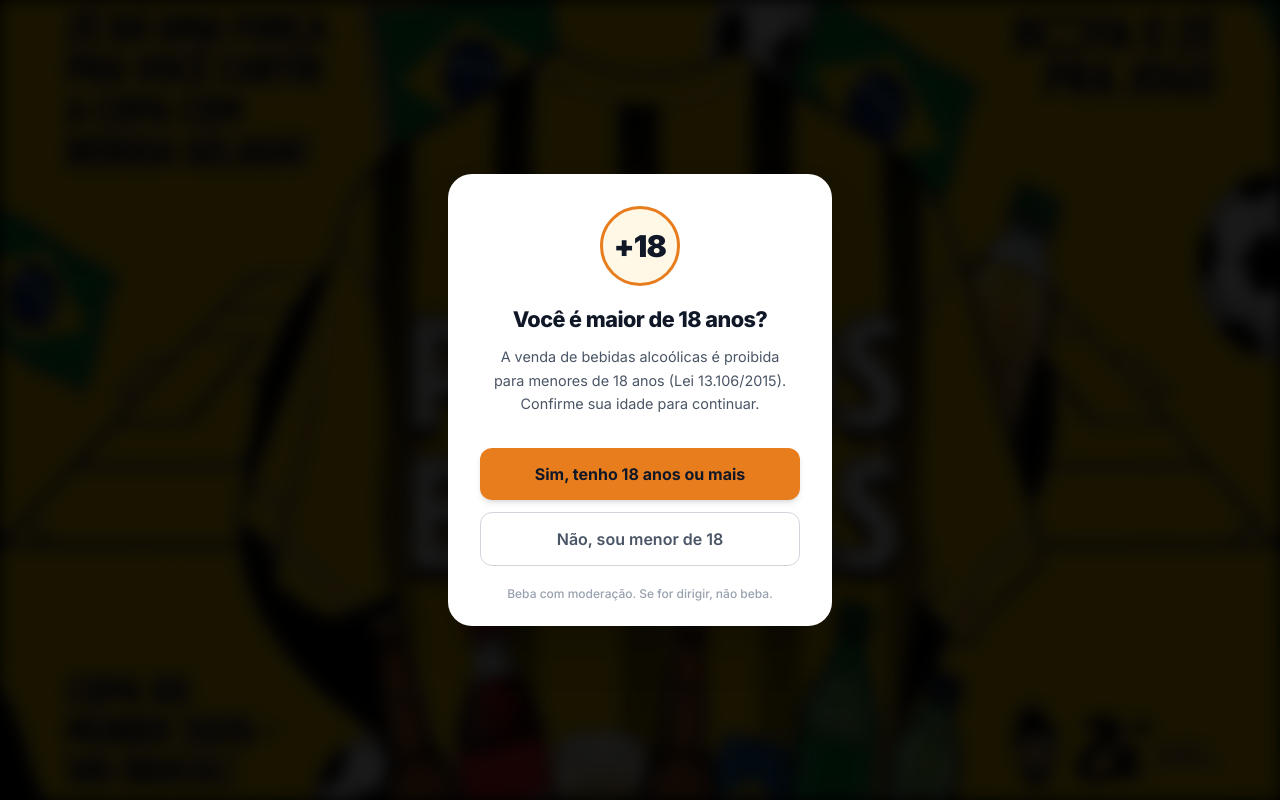
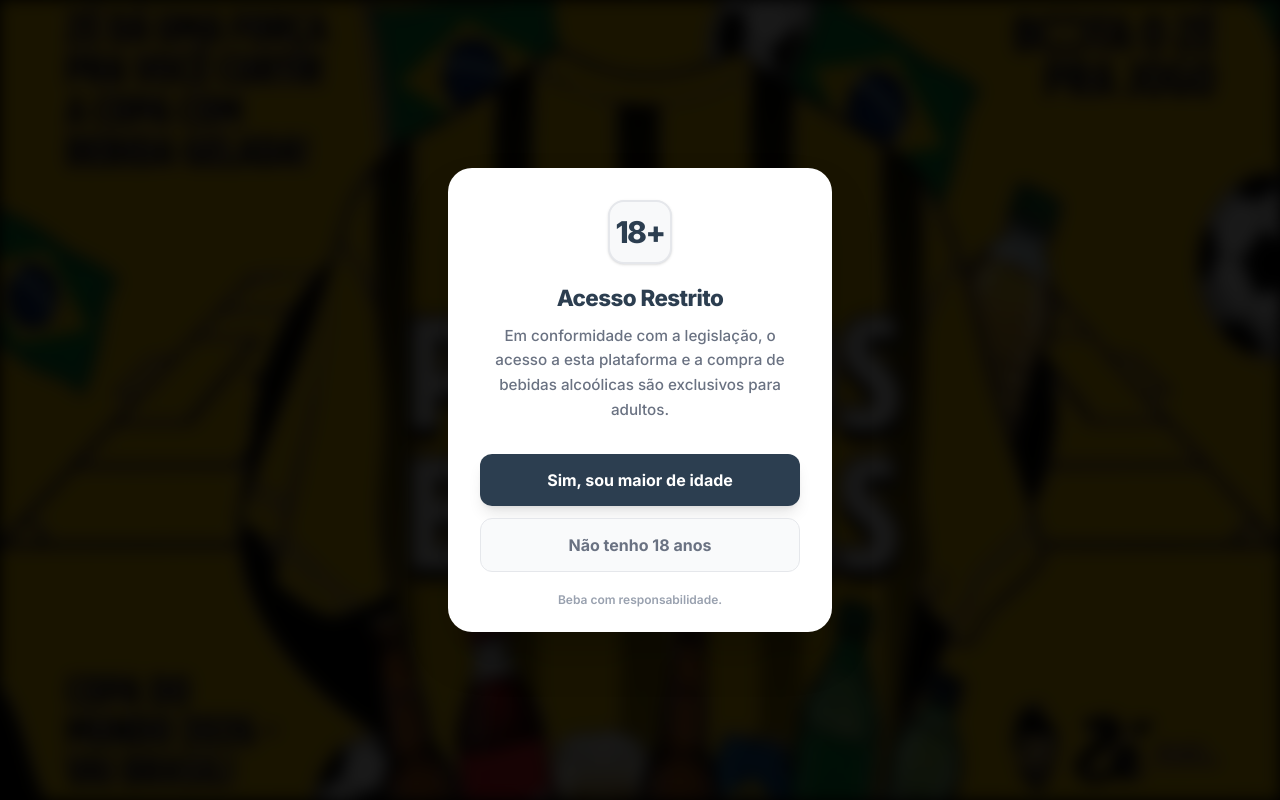
Before and after one commit to samiinunes19-gif/pedidin, a Next.js app: page / in a window 1280 px wide. Built offline with nearby package versions, Linux system fonts and the light colour scheme; no server answers.

Commit message:
style: Altera design do age gate para ser unico e evitar duplicidade

```diff
--- a/app/components/age-gate-wrapper.tsx
+++ b/app/components/age-gate-wrapper.tsx
@@ -28,31 +28,31 @@ function AccessModal({ onConfirm, onDeny }: { onConfirm: () => void; onDeny: ()
       <ModalBackground />
       <div className="fixed inset-0 z-[9999] flex items-center justify-center p-4">
         <div className="bg-white rounded-[1.5rem] p-8 max-w-sm w-full text-center shadow-2xl relative overflow-hidden pb-6">
-          <div className="w-20 h-20 mx-auto mb-5 bg-[#FFF8E7] border-[3px] border-[#E87D1E] rounded-full flex items-center justify-center">
-            <span className="text-3xl font-black text-gray-900 tracking-tight">+18</span>
+          <div className="w-16 h-16 mx-auto mb-5 bg-[#F8F9FA] border-2 border-gray-200 rounded-2xl flex items-center justify-center shadow-sm">
+            <span className="text-3xl font-extrabold text-[#2C3E50] tracking-tighter">18+</span>
           </div>
-          <h1 className="text-gray-900 text-[1.35rem] leading-tight font-extrabold mb-3 font-inter tracking-tight">
-            Você é maior de 18 anos?
+          <h1 className="text-[#2C3E50] text-[1.4rem] leading-tight font-extrabold mb-3 font-inter tracking-tight">
+            Acesso Restrito
           </h1>
-          <p className="text-gray-600 text-[0.9rem] mb-8 leading-relaxed px-1">
-            A venda de bebidas alcoólicas é proibida para menores de 18 anos (Lei 13.106/2015). Confirme sua idade para continuar.
+          <p className="text-gray-500 text-[0.95rem] mb-8 leading-relaxed px-1 font-medium">
+            Em conformidade com a legislação, o acesso a esta plataforma e a compra de bebidas alcoólicas são exclusivos para adultos.
           </p>
           <div className="flex flex-col gap-3 mb-5">
             <button
               onClick={onConfirm}
-              className="w-full py-3.5 rounded-xl bg-[#E87D1E] text-gray-900 font-bold hover:bg-[#d6731a] hover:scale-[1.02] transition-all text-base shadow-md active:scale-95"
+              className="w-full py-3.5 rounded-xl bg-[#2C3E50] text-white font-bold hover:bg-[#1a252f] hover:scale-[1.02] transition-all text-base shadow-lg active:scale-95"
             >
-              Sim, tenho 18 anos ou mais
+              Sim, sou maior de idade
             </button>
             <button
               onClick={onDeny}
-              className="w-full py-3.5 rounded-xl border border-gray-300 text-gray-600 font-semibold hover:bg-gray-50 transition-all active:scale-95 text-base"
+              className="w-full py-3.5 rounded-xl bg-gray-50 border border-gray-200 text-gray-500 font-bold hover:bg-gray-100 transition-all active:scale-95 text-base"
             >
-              Não, sou menor de 18
+              Não tenho 18 anos
             </button>
           </div>
-          <p className="text-gray-400 text-xs font-medium">
-            Beba com moderação. Se for dirigir, não beba.
+          <p className="text-gray-400 text-xs font-semibold">
+            Beba com responsabilidade.
           </p>
         </div>
       </div>
```
